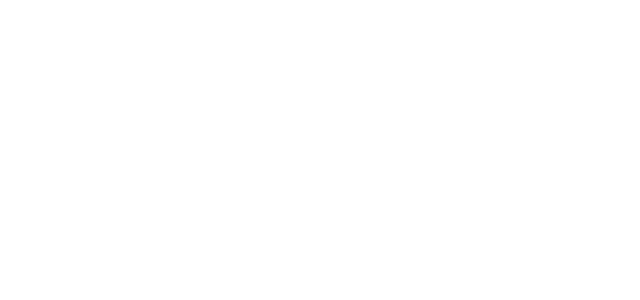
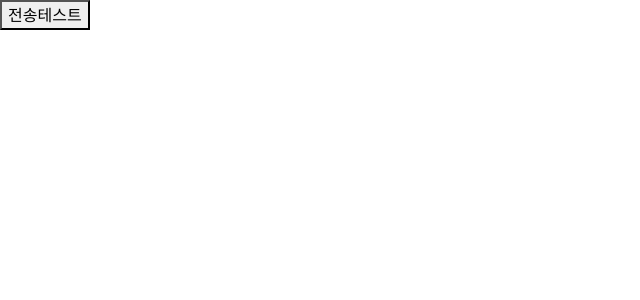
Before and after one commit to HyoungMinSong/wehagoreact, a React (Create React App) app: page /test3 in a window 1280 px wide. Before the commit this address had no page. Shown: the top 300 px of the page, without its empty margins (0-640 px from the left). Built offline with nearby package versions, Linux system fonts and the light colour scheme.

Commit message:
메일 테스트

```diff
--- a/src/index.js
+++ b/src/index.js
@@ -25,6 +25,7 @@
 import SignUpHeader from './pages/signUp/SignUpHeader';
 import Updatepw from './pages/login/Updatepw';
 import LoginRoute from './LoginRoute';
+import SendTest from './pages/signUp/SendTest';
 
 const getCookie = (name) => {
   const value = `; ${document.cookie}`;
@@ -60,6 +61,7 @@
         <Route path='/main' element={<PrivateRoute component={<Main />} isLogin={accessToken} />}/>
         <Route path="/test" element={ <Test_up></Test_up>} />
         <Route path="/test2" element={ <SignUpHeader></SignUpHeader>} />
+        <Route path="/test3" element={ <SendTest></SendTest>} />
 
       </Routes>
     </BrowserRouter>
--- /dev/null
+++ b/src/pages/signUp/SendTest.js
@@ -0,0 +1,28 @@
+import { useState } from "react";
+import axiosApi from "../../AxiosApi";
+
+
+// className="border-danger"
+function SendTest() {
+    let [loading, setLoading] = useState(false);
+
+  return (
+
+    <div>
+        <button onClick={()=>{
+axiosApi.post("/testmail", {
+
+  }).then((c) => {
+
+  }).catch(() => {
+    console.log('실패함')
+        })}}>
+전송테스트
+        </button>
+
+    </div>
+
+  );
+}
+
+export default SendTest;
```
